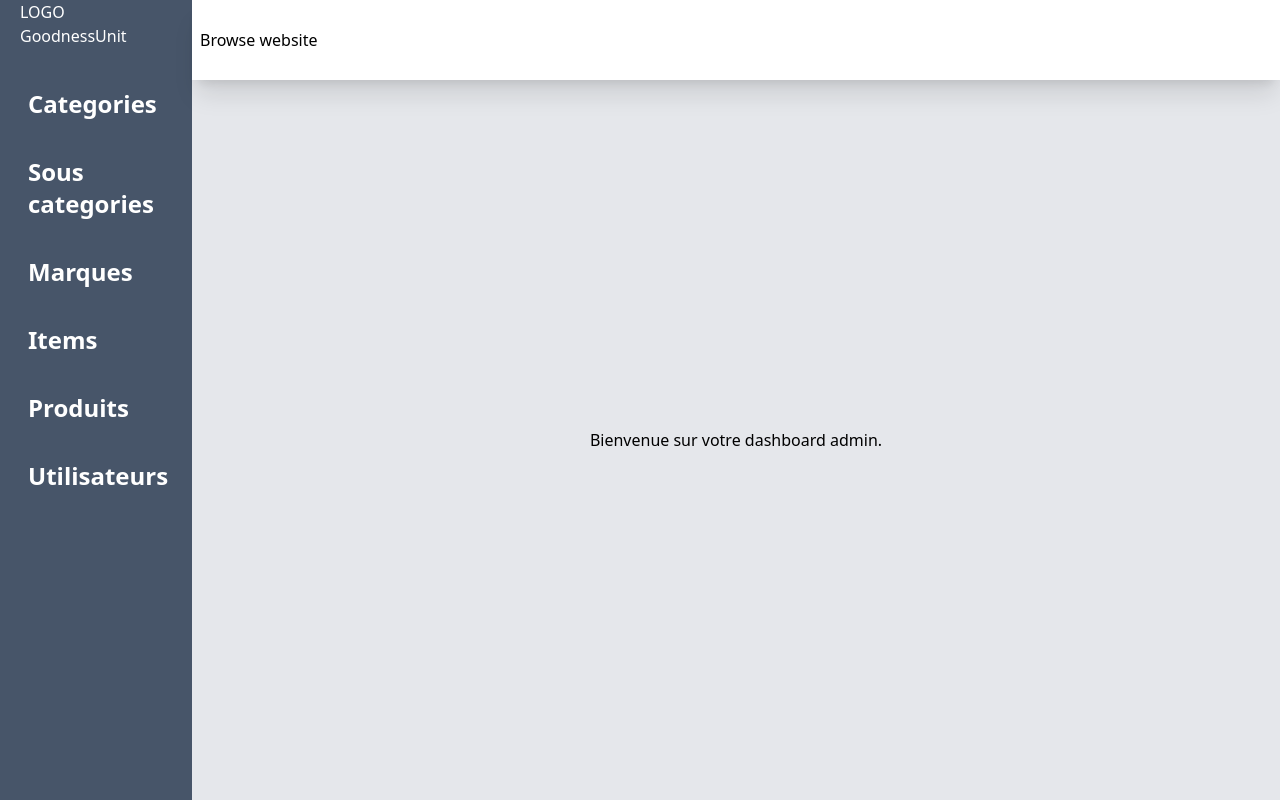
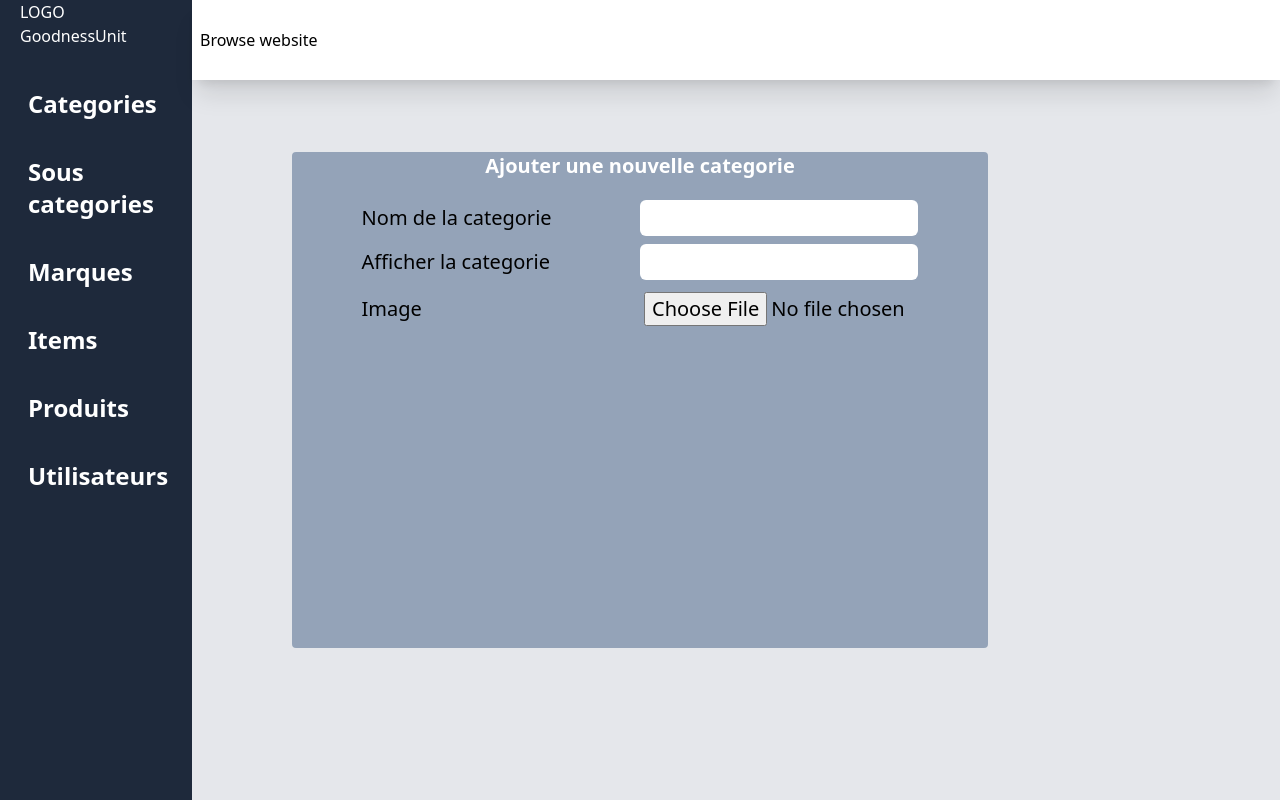
Before and after one commit to GedeonRO/dash, a SvelteKit app: page / in a window 1280 px wide. Built offline with nearby package versions, Linux system fonts and the light colour scheme; sample sign-in values are in the browser's storage.

Commit message:
ui updates

```diff
--- a/src/components/SideBar.svelte
+++ b/src/components/SideBar.svelte
@@ -28,7 +28,7 @@
 	];
 </script>
 
-<div class="h-full w-full bg-slate-600 text-white flex flex-col px-5">
+<div class="h-full w-full bg-slate-800 text-white flex flex-col px-5">
 	<div class=" h-[10%] w-full">
 		<h1>LOGO</h1>
 		<h1>GoodnessUnit</h1>
--- a/src/modals/CreateCategory.svelte
+++ b/src/modals/CreateCategory.svelte
@@ -1,9 +1,29 @@
-<script lang="ts" >
-    import { loading_hidden } from "$lib/store";
-    async function create(){
-
-        }
-    let error = ""
+<script lang="ts">
+	import Switch from '../components/Switch.svelte';
+	async function create() {}
+	let error = '';
 </script>
 
-<div></div>
+<div class="absolute z-30 flex flex-col w-full h-screen items-center justify-center">
+	<div class="h-[500px] w-[700px] border-2 rounded-md bg-slate-400 flex flex-col">
+		<h1 class="text-center text-white font-bold text-xl mb-5">Ajouter une nouvelle categorie</h1>
+		<form
+			action=""
+			on:submit|preventDefault={create}
+			class=" w-full flex flex-col items-center gap-2 text-xl"
+		>
+			<div class="w-[80%] flex gap-5 items-center justify-between">
+				<h1 class="w-[40%] " >Nom de la categorie</h1>
+				<input type="text" class="focus:outline-none w-[50%] rounded-md p-1" placeholder="" />
+			</div>
+			<div class="w-[80%] flex gap-5 items-center justify-between">
+				<h1 class="w-[40%] " >Afficher la categorie</h1>
+				<input type="text" class="focus:outline-none w-[50%] rounded-md p-1" placeholder="" />
+			</div>
+			<div class="w-[80%] flex gap-5 items-center justify-between">
+				<h1 class="w-[40%] " >Image</h1>
+				<input type="file" class="w-[50%] rounded-md p-1" placeholder="" />
+			</div>
+		</form>
+	</div>
+</div>
--- a/src/routes/(authed)/+layout.svelte
+++ b/src/routes/(authed)/+layout.svelte
@@ -6,6 +6,7 @@
     import SideBar from '../../components/SideBar.svelte';
     import Header from '../../components/Header.svelte';
     import GlobalLoading from '../../modals/GlobalLoading.svelte';
+	import CreateCategory from '../../modals/CreateCategory.svelte';
 	onMount(() => {
 		if (browser) {
 			if (!localStorage.getItem('token')) {
@@ -17,6 +18,9 @@
 
 
 <GlobalLoading/>
+<CreateCategory/>
+
+
 <main class=" w-full h-screen flex">
     <section class="h-full w-[15%]">
         <SideBar/>
--- a/src/routes/(authed)/category/+page.svelte
+++ b/src/routes/(authed)/category/+page.svelte
@@ -60,6 +60,7 @@
             await load_data()
         }</script>
 
+
 <div class="w-full h-full p-2 flex flex-col gap-5">
 	<div class="flex justify-between w-full">
 		<input type="text" placeholder="Recherche" class="rounded-md p-2 w-96" />
--- a/src/routes/(authed)/sub_category/+page.svelte
+++ b/src/routes/(authed)/sub_category/+page.svelte
@@ -9,56 +9,65 @@
 	let data: Array<SubCategory> = [];
 	let error = false;
 	const api_url = 'https://goodness-api.onrender.com/subcategory/';
-    async function load_data(){
+	async function load_data() {
 		loading_hidden.set(false);
-		const response = await fetch(api_url);
+		await fetch(api_url)
+			.then(async (response) => {
 				if (response.status === 500) {
 					error = true;
-            loading_hidden.set(false)
+					loading_hidden.set(false);
 					return;
 				}
 				if (response.status === 200) {
 					const server_data = (await response.json()) as { data: SubCategory[] };
 					data = server_data.data;
-            loading_hidden.set(true)
+					loading_hidden.set(true);
 					return;
 				}
+			})
+			.catch((_) => {
+                    console.log("err")
+                    error = true
+                    loading_hidden.set(true)
+                });
 	}
 	onMount(async () => {
-        await load_data()
+		await load_data();
 	});
 
-    async function delete_subcategory( id:string ){
-            loading_hidden.set(false)
-            const response = await fetch(
-                api_url,
-                {
-                        method:"DELETE",
-                        body:JSON.stringify({ id }),
-                        headers:{
-                                "Content-Type":"application/json",
-                                "Authorization":localStorage.getItem("token")!
+	async function delete_subcategory(id: string) {
+		loading_hidden.set(false);
+		const response = await fetch(api_url, {
+			method: 'DELETE',
+			body: JSON.stringify({ id }),
+			headers: {
+				'Content-Type': 'application/json',
+				Authorization: localStorage.getItem('token')!
 			}
-
+		}).then(async (response) => {
+			loading_hidden.set(true);
+			if (response.status === 401) goto('/auth');
+			if (response.status === 404) await load_data();
+			if (response.status === 200) await load_data();
+			if (response.status === 500) {
+				error = true;
+				loading_hidden.set(true);
 			}
-            )
-            loading_hidden.set(true)
-            if(response.status===401) goto("/auth")
-            if(response.status===404) await load_data()
-            if(response.status===200) await load_data()
+		});
 	}
-    async function toggle_featured( id:string, featured: boolean ){
-            loading_hidden.set(false)
-            await fetch(api_url,{
-                    method:"PUT",
-                    headers:{
-                            "Authorization":localStorage.getItem("token")!,
-                            "Content-Type":"application/json"
+	async function toggle_featured(id: string, featured: boolean) {
+		loading_hidden.set(false);
+		await fetch(api_url, {
+			method: 'PUT',
+			headers: {
+				Authorization: localStorage.getItem('token')!,
+				'Content-Type': 'application/json'
 			},
-                        body:JSON.stringify({ id, featured:!featured })
-                })
-            await load_data()
-        }</script>
+			body: JSON.stringify({ id, featured: !featured })
+		});
+		await load_data();
+	}
+</script>
 
 <div class="w-full h-full p-2 flex flex-col gap-5">
 	<div class="flex justify-between w-full">
@@ -90,7 +99,11 @@
 									<img class=" w-12 h-12" alt="img" src={subcategory.image} loading="lazy" />
 								</td>
 								<td>
-                                    <button on:click={ ()=>{ toggle_featured( subcategory.id, subcategory.featured ) } }>
+									<button
+										on:click={() => {
+											toggle_featured(subcategory.id, subcategory.featured);
+										}}
+									>
 										<Switch toggled={subcategory.featured} />
 									</button>
 								</td>
@@ -99,10 +112,14 @@
 								</td>
 								<td>
 									<div class="flex gap-5">
-                                        <button on:click={ ()=>{  } }>
+										<button on:click={() => {}}>
 											<EditIcon />
 										</button>
-                                        <button on:click={ ()=>{ delete_subcategory(subcategory.id) } }>
+										<button
+											on:click={() => {
+												delete_subcategory(subcategory.id);
+											}}
+										>
 											<TrashIcon />
 										</button>
 									</div>
```
Lines whose indentation alone changed are shown as unchanged.
